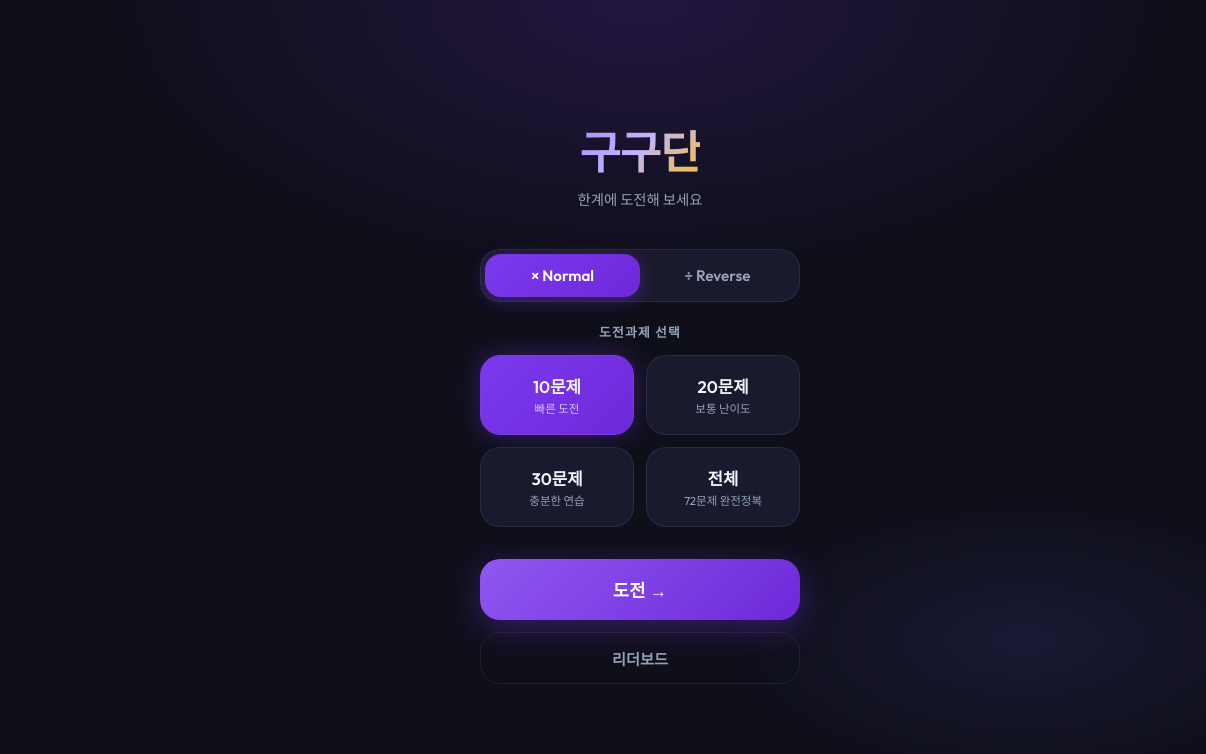
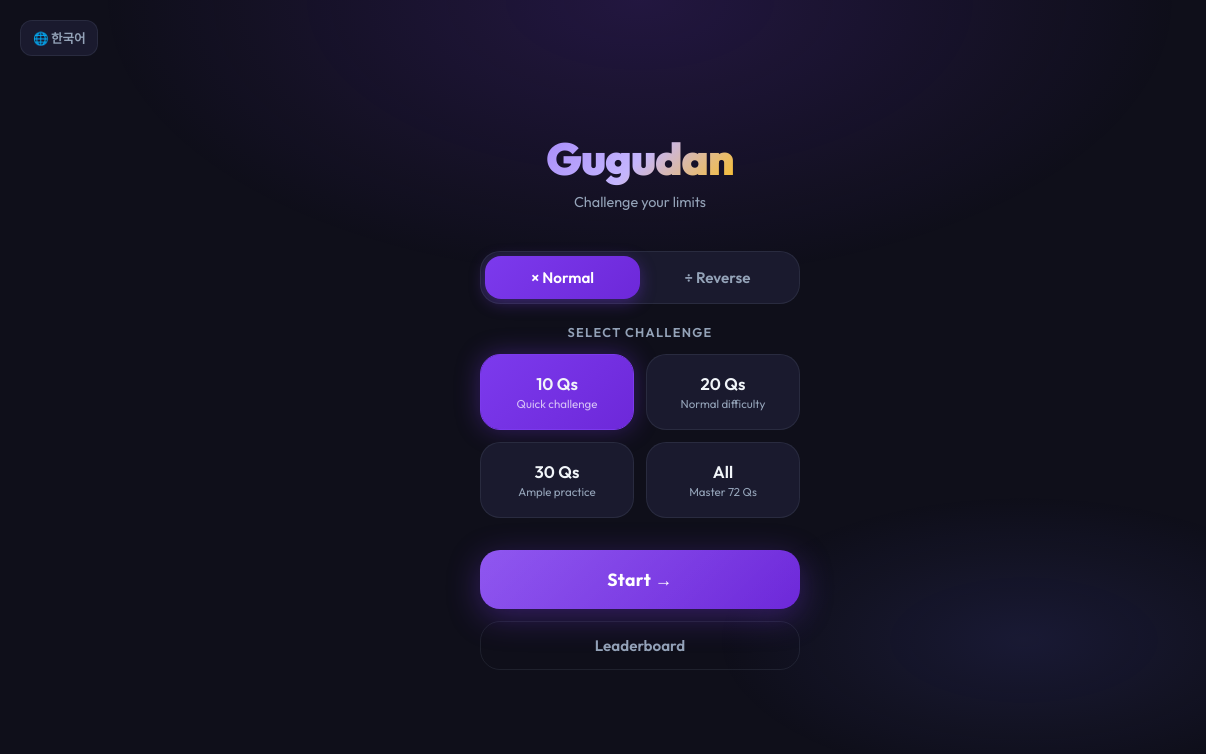
Before and after one commit to surajang/gugudan, a website built with Vite: page index.html in a window 1280 px wide. Shown: the full height of the page, 0-1206 px from the left. Built offline with nearby package versions, Linux system fonts and the light colour scheme.

Commit message:
feat: 한국어 및 영어 다국어(i18n) 지원 및 언어 전환 기능 추가 (resolve #11)

```diff
--- a/src/main.ts
+++ b/src/main.ts
@@ -15,6 +15,62 @@ let currentIndex = 0;
 let currentInput = '';
 let startTime = 0;
 let timerInterval: ReturnType<typeof setInterval> | null = null;
+
+// i18n support
+const TRANSLATIONS = {
+  ko: {
+    logo: '구구단',
+    logoSub: '한계에 도전해 보세요',
+    challengeLabel: '도전과제 선택',
+    normalMode: '× Normal',
+    reverseMode: '÷ Reverse',
+    challengeBtn: '도전 →',
+    leaderboardBtn: '리더보드',
+    countdownLabel: '준비하세요!',
+    totalTime: '총 소요시간',
+    avgTime: '문제당 평균',
+    correctCount: '정답 수',
+    accuracyLabel: '정답률',
+    wrongAnswersTitle: '틀린 문제 목록',
+    firstScreenBtn: '첫 화면으로',
+    leaderboardTitle: '리더보드',
+    noRecords: '아직 기록이 없어요',
+    closeBtn: '닫기',
+    confirmQuit: '게임을 포기하고 첫화면으로 돌아갈까요?',
+    secondsPerQuestion: 's/문제',
+    gameEnded: '게임 종료',
+    quitBtn: '게임중단'
+  },
+  en: {
+    logo: 'Gugudan',
+    logoSub: 'Challenge your limits',
+    challengeLabel: 'Select Challenge',
+    normalMode: '× Normal',
+    reverseMode: '÷ Reverse',
+    challengeBtn: 'Start →',
+    leaderboardBtn: 'Leaderboard',
+    countdownLabel: 'Get Ready!',
+    totalTime: 'Total Time',
+    avgTime: 'Avg Time/Q',
+    correctCount: 'Correct',
+    accuracyLabel: 'Accuracy',
+    wrongAnswersTitle: 'Incorrect Answers',
+    firstScreenBtn: 'Home',
+    leaderboardTitle: 'Leaderboard',
+    noRecords: 'No records yet',
+    closeBtn: 'Close',
+    confirmQuit: 'Are you sure you want to quit the game and return to the main screen?',
+    secondsPerQuestion: 's/Q',
+    gameEnded: 'Game Over',
+    quitBtn: 'Forfeit'
+  }
+};
+
+let currentLang: 'ko' | 'en' = (localStorage.getItem('gugudan_lang') || (navigator.language.startsWith('ko') ? 'ko' : 'en')) as 'ko' | 'en';
+
+function t(key: keyof typeof TRANSLATIONS['ko']): string {
+  return TRANSLATIONS[currentLang][key] || key;
+}
 
 /* =============================================
    Screen references
@@ -50,13 +106,13 @@ function buildHome() {
   homeScreen = el('div', 'screen');
   homeScreen.id = 'screen-home';
 
-  const logo = el('div', 'logo', '구구단');
-  const sub = el('div', 'logo-sub', '한계에 도전해 보세요');
-  const label = el('div', 'count-label', '도전과제 선택');
+  const logo = el('div', 'logo', t('logo'));
+  const sub = el('div', 'logo-sub', t('logoSub'));
+  const label = el('div', 'count-label', t('challengeLabel'));
 
   const modeWrap = el('div', 'mode-wrap');
-  const mulBtn = el<HTMLButtonElement>('button', 'mode-btn selected', '× Normal');
-  const divBtn = el<HTMLButtonElement>('button', 'mode-btn', '÷ Reverse');
+  const mulBtn = el<HTMLButtonElement>('button', `mode-btn${selectedMode === 'multiply' ? ' selected' : ''}`, t('normalMode'));
+  const divBtn = el<HTMLButtonElement>('button', `mode-btn${selectedMode === 'divide' ? ' selected' : ''}`, t('reverseMode'));
 
   mulBtn.addEventListener('click', () => {
     selectedMode = 'multiply';
@@ -74,7 +130,17 @@ function buildHome() {
   COUNT_OPTIONS.forEach(opt => {
     const btn = el<HTMLButtonElement>('button', 'count-btn');
     btn.id = `count-btn-${opt.value}`;
-    btn.innerHTML = `<span>${opt.label}<span class="sub">${opt.sub}</span></span>`;
+
+    let labelText = opt.label;
+    let subText = opt.sub;
+    if (currentLang === 'en') {
+      if (opt.value === 10) { labelText = '10 Qs'; subText = 'Quick challenge'; }
+      else if (opt.value === 20) { labelText = '20 Qs'; subText = 'Normal difficulty'; }
+      else if (opt.value === 30) { labelText = '30 Qs'; subText = 'Ample practice'; }
+      else if (opt.value === 72) { labelText = 'All'; subText = 'Master 72 Qs'; }
+    }
+
+    btn.innerHTML = `<span>${labelText}<span class="sub">${subText}</span></span>`;
     btn.addEventListener('click', () => {
       selectedCount = opt.value;
       grid.querySelectorAll('.count-btn').forEach(b => b.classList.remove('selected'));
@@ -87,11 +153,11 @@ function buildHome() {
     grid.appendChild(btn);
   });
 
-  const startBtn = el<HTMLButtonElement>('button', 'btn-primary', '도전 →');
+  const startBtn = el<HTMLButtonElement>('button', 'btn-primary', t('challengeBtn'));
   startBtn.id = 'btn-start';
   startBtn.addEventListener('click', startCountdown);
 
-  const lbBtn = el<HTMLButtonElement>('button', 'btn-secondary', '리더보드');
+  const lbBtn = el<HTMLButtonElement>('button', 'btn-secondary', t('leaderboardBtn'));
   lbBtn.style.width = '100%';
   lbBtn.style.maxWidth = '320px';
   lbBtn.style.marginTop = '12px';
@@ -113,7 +179,16 @@ function buildHome() {
     </svg>
   `;
 
-  homeScreen.append(logo, sub, modeWrap, label, grid, startBtn, lbBtn, gitLink);
+  // Language Toggle Button
+  const langBtn = el<HTMLButtonElement>('button', 'lang-btn', currentLang === 'ko' ? '🌐 English' : '🌐 한국어');
+  langBtn.id = 'btn-lang';
+  langBtn.addEventListener('click', () => {
+    currentLang = currentLang === 'ko' ? 'en' : 'ko';
+    localStorage.setItem('gugudan_lang', currentLang);
+    init();
+  });
+
+  homeScreen.append(logo, sub, modeWrap, label, grid, startBtn, lbBtn, gitLink, langBtn);
   app.appendChild(homeScreen);
 }
 
@@ -126,7 +201,7 @@ function buildCountdown() {
 
   const numEl = el('div', 'countdown-number', '3');
   numEl.id = 'countdown-num';
-  const labelEl = el('div', 'countdown-label', '준비하세요!');
+  const labelEl = el('div', 'countdown-label', t('countdownLabel'));
 
   countdownScreen.append(numEl, labelEl);
   app.appendChild(countdownScreen);
@@ -192,10 +267,10 @@ function buildGame() {
   const numpad = buildNumpad();
 
   // Quit Button
-  const quitBtn = el<HTMLButtonElement>('button', 'btn-quit', '게임중단');
+  const quitBtn = el<HTMLButtonElement>('button', 'btn-quit', t('quitBtn'));
   quitBtn.id = 'btn-quit';
   quitBtn.addEventListener('click', () => {
-    const confirmQuit = confirm('게임을 포기하고 첫화면으로 돌아갈까요?');
+    const confirmQuit = confirm(t('confirmQuit'));
     if (confirmQuit) {
       if (timerInterval) {
         clearInterval(timerInterval);
@@ -321,7 +396,6 @@ function renderCurrentQuestion() {
   document.getElementById('game-progress')!.textContent = `${currentIndex + 1} / ${total}`;
   document.getElementById('progress-bar')!.style.width = `${(currentIndex / total) * 100}%`;
   updateAnswerDisplay();
-
 }
 
 function endGame() {
@@ -364,7 +438,7 @@ function buildModal() {
       <div class="modal-handle"></div>
       <div class="modal-title" id="modal-title"></div>
       <div id="modal-content"></div>
-      <button class="btn-secondary modal-close" id="modal-close-btn">닫기</button>
+      <button class="btn-secondary modal-close" id="modal-close-btn">${t('closeBtn')}</button>
     </div>
   `;
   modal.addEventListener('click', (e) => {
@@ -399,14 +473,14 @@ function openWrongModal() {
       </div>
     </div>
   `}).join('') + '</div>';
-  openModal('틀린 문제 목록', html);
+  openModal(t('wrongAnswersTitle'), html);
 }
 
 function openLeaderboardModal() {
   const lbSection = buildLeaderboard();
   lbSection.querySelector('.leaderboard-title')?.remove();
   lbSection.style.marginTop = '0';
-  openModal('리더보드', lbSection);
+  openModal(t('leaderboardTitle'), lbSection);
 }
 
 function closeModal() {
@@ -418,15 +492,15 @@ function showResult(totalSec: number, avgTime: number, correct: number, accuracy
   resultScreen.innerHTML = '';
 
   const emoji = el('div', 'result-emoji', accuracy >= 90 ? '🎉' : accuracy >= 70 ? '👍' : '💪');
-  const title = el('div', 'result-title', '게임 종료');
+  const title = el('div', 'result-title', t('gameEnded'));
 
   // Stats
   const statsGrid = el('div', 'stats-grid');
   const stats = [
-    { value: totalSec.toFixed(1) + 's', label: '총 소요시간' },
-    { value: avgTime.toFixed(1) + 's', label: '문제당 평균' },
-    { value: `${correct}/${questions.length}`, label: '정답 수' },
-    { value: `${accuracy}%`, label: '정답률' },
+    { value: totalSec.toFixed(1) + 's', label: t('totalTime') },
+    { value: avgTime.toFixed(1) + 's', label: t('avgTime') },
+    { value: `${correct}/${questions.length}`, label: t('correctCount') },
+    { value: `${accuracy}%`, label: t('accuracyLabel') },
   ];
   stats.forEach(s => {
     const card = el('div', 'stat-card');
@@ -439,13 +513,16 @@ function showResult(totalSec: number, avgTime: number, correct: number, accuracy
 
   const wrongCount = results.filter(r => !r.isCorrect).length;
   if (wrongCount > 0) {
-    const wrongBtn = el<HTMLButtonElement>('button', 'btn-secondary', `틀린 문제 보기 (${wrongCount}개)`);
+    const btnText = currentLang === 'ko'
+      ? `틀린 문제 보기 (${wrongCount}개)`
+      : `Review Mistakes (${wrongCount})`;
+    const wrongBtn = el<HTMLButtonElement>('button', 'btn-secondary', btnText);
     wrongBtn.id = 'btn-wrong';
     wrongBtn.addEventListener('click', openWrongModal);
     actions.appendChild(wrongBtn);
   }
 
-  const retryBtn = el<HTMLButtonElement>('button', 'btn-primary', '첫 화면으로');
+  const retryBtn = el<HTMLButtonElement>('button', 'btn-primary', t('firstScreenBtn'));
   retryBtn.id = 'btn-retry';
   retryBtn.addEventListener('click', () => {
     currentInput = '';
@@ -464,8 +541,8 @@ function buildLeaderboard(onlyMode?: 'multiply' | 'divide'): HTMLElement {
   const section = el('div', 'leaderboard-section');
 
   const titleText = onlyMode
-    ? `리더보드 (${onlyMode === 'multiply' ? 'Normal' : 'Reverse'})`
-    : '리더보드';
+    ? `${t('leaderboardTitle')} (${onlyMode === 'multiply' ? 'Normal' : 'Reverse'})`
+    : t('leaderboardTitle');
   const title = el('div', 'leaderboard-title', titleText);
   section.append(title);
 
@@ -482,16 +559,19 @@ function buildLeaderboard(onlyMode?: 'multiply' | 'divide'): HTMLElement {
 
     records.slice(0, 10).forEach((r, i) => {
       const item = el('div', i === 0 ? 'leaderboard-item gold' : 'leaderboard-item');
+
+      const rankText = i === 0 ? '🥇' : i === 1 ? '🥈' : i === 2 ? '🥉' : `${i + 1}.`;
+
       item.innerHTML = `
-        <span class="lb-rank">${i === 0 ? '🥇' : i === 1 ? '🥈' : i === 2 ? '🥉' : `${i + 1}.`}</span>
+        <span class="lb-rank">${rankText}</span>
         <span class="lb-date">${r.date}</span>
-        <span class="lb-stat">${r.avgTime.toFixed(1)}s/문제 · ${r.accuracy}%</span>
+        <span class="lb-stat">${r.avgTime.toFixed(1)}${t('secondsPerQuestion')} · ${r.accuracy}%</span>
       `;
       list.appendChild(item);
     });
 
     if (records.length === 0) {
-      list.innerHTML = '<div style="color:var(--text-muted);font-size:0.85rem;padding:8px 0">아직 기록이 없어요</div>';
+      list.innerHTML = `<div style="color:var(--text-muted);font-size:0.85rem;padding:8px 0">${t('noRecords')}</div>`;
     }
   }
 
@@ -534,6 +614,7 @@ function buildLeaderboard(onlyMode?: 'multiply' | 'divide'): HTMLElement {
    Init
    ============================================= */
 function init() {
+  app.innerHTML = ''; // Clear existing contents for dynamic re-render in i18n
   buildHome();
   buildCountdown();
   buildGame();
--- a/src/style.css
+++ b/src/style.css
@@ -791,3 +791,33 @@ html, body {
 .btn-quit:active {
   transform: translateY(0);
 }
+
+/* =============================================
+   Language Toggle Button
+   ============================================= */
+.lang-btn {
+  position: absolute;
+  top: 20px;
+  left: 20px;
+  background: var(--surface);
+  border: 1px solid var(--border);
+  border-radius: var(--radius-sm);
+  color: var(--text-muted);
+  font-family: var(--font);
+  font-size: 0.78rem;
+  font-weight: 600;
+  padding: 8px 12px;
+  cursor: pointer;
+  transition: all 0.2s ease;
+  z-index: 50;
+}
+
+.lang-btn:hover {
+  border-color: rgba(167, 139, 250, 0.4);
+  color: var(--accent-light);
+  transform: translateY(-1px);
+}
+
+.lang-btn:active {
+  transform: translateY(0);
+}
```
